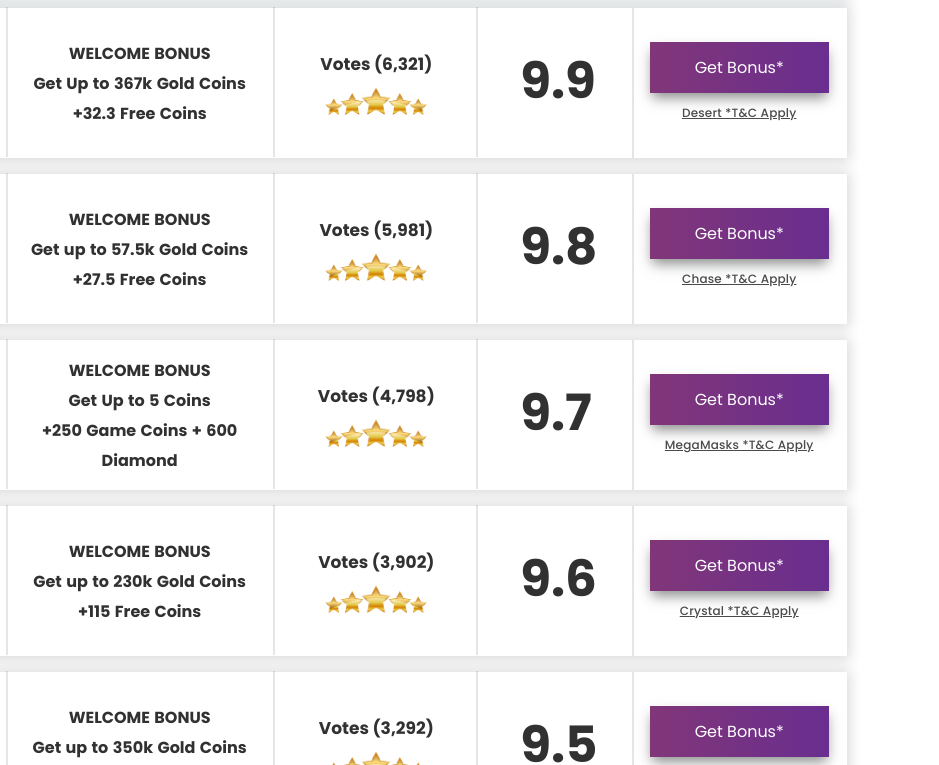
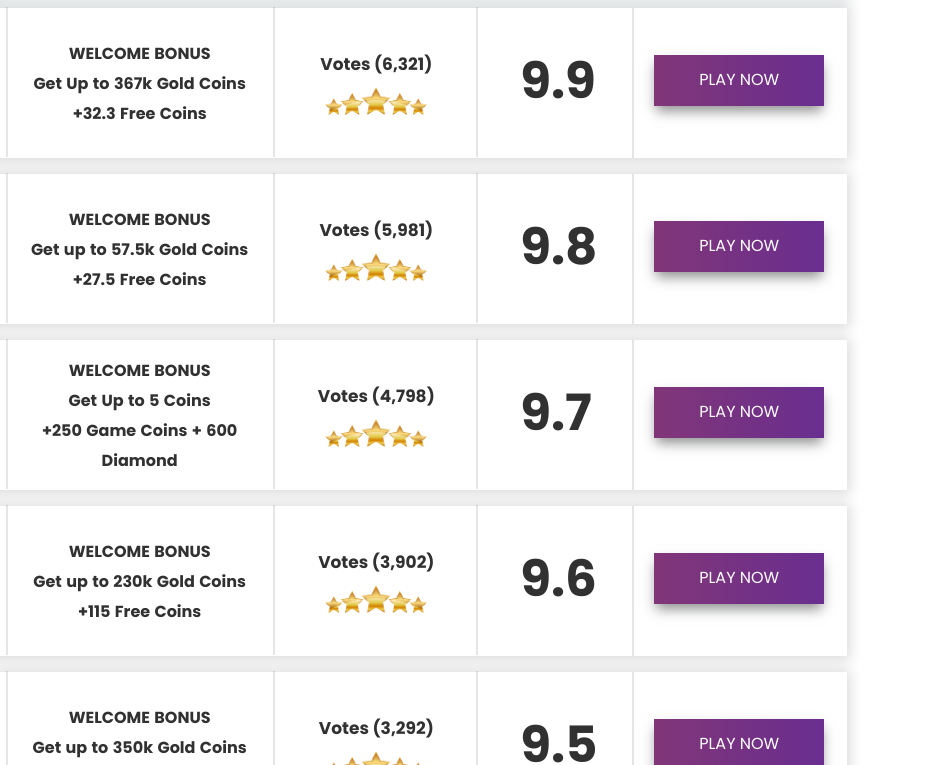
Before and after one commit to jb8579/Social-Voted-Template-2, a plain HTML site: page index.html in a window 1280 px wide. Shown: the part 493-1258 px from the top of the page, 341-1280 px from the left. Drawn offline with nearby package versions, Linux system fonts and the light colour scheme.

Commit message:
6th commit

```diff
--- a/index.html
+++ b/index.html
@@ -154,11 +154,8 @@
                         <div class="item-play col-6 col-sm-3 text-center">
                             <div class="py-2 py-md-0 list-button">
                                 <a href="desertshark.html" rel="nofollow" target="_blank">
-                                    <button class="grow_skew_forward">Get Bonus*</button>
+                                    <button class="grow_skew_forward">PLAY NOW</button>
                                 </a>
-                                <p class="getlink mb-0">
-                                    <a href="desertshark.html" rel="nofollow" target="_blank">Desert *T&C Apply</a>
-                                </p>
                             </div>
                         </div>
                     </div>
@@ -223,11 +220,8 @@
                         <div class="item-play col-6 col-sm-3 text-center">
                             <div class="py-2 py-md-0 list-button">
                                 <a href="chase.html" rel="nofollow" target="_blank">
-                                    <button class="grow_skew_forward">Get Bonus*</button>
+                                    <button class="grow_skew_forward">PLAY NOW</button>
                                 </a>
-                                <p class="getlink mb-0">
-                                    <a href="chase.html" rel="nofollow" target="_blank">Chase *T&C Apply</a>
-                                </p>
                             </div>
                         </div>
                     </div>
@@ -292,11 +286,8 @@
                         <div class="item-play col-6 col-sm-3 text-center">
                             <div class="py-2 py-md-0 list-button">
                                 <a href="megamasks.html" rel="nofollow" target="_blank">
-                                    <button class="grow_skew_forward">Get Bonus*</button>
+                                    <button class="grow_skew_forward">PLAY NOW</button>
                                 </a>
-                                <p class="getlink mb-0">
-                                    <a href="megamasks.html" rel="nofollow" target="_blank">MegaMasks *T&C Apply</a>
-                                </p>
                             </div>
                         </div>
                     </div>
@@ -361,11 +352,8 @@
                         <div class="item-play col-6 col-sm-3 text-center">
                             <div class="py-2 py-md-0 list-button">
                                 <a href="crystalcavern.html" rel="nofollow" target="_blank">
-                                    <button class="grow_skew_forward">Get Bonus*</button>
+                                    <button class="grow_skew_forward">PLAY NOW</button>
                                 </a>
-                                <p class="getlink mb-0">
-                                    <a href="crystalcavern.html" rel="nofollow" target="_blank">Crystal *T&C Apply</a>
-                                </p>
                             </div>
                         </div>
                     </div>
@@ -430,11 +418,8 @@
                         <div class="item-play col-6 col-sm-3 text-center">
                             <div class="py-2 py-md-0 list-button">
                                 <a href="dragonsawakening.html" rel="nofollow" target="_blank">
-                                    <button class="grow_skew_forward">Get Bonus*</button>
+                                    <button class="grow_skew_forward">PLAY NOW</button>
                                 </a>
-                                <p class="getlink mb-0">
-                                    <a href="dragonsawakening.html" rel="nofollow" target="_blank">Crystal *T&C Apply</a>
-                                </p>
                             </div>
                         </div>
                     </div>
```
